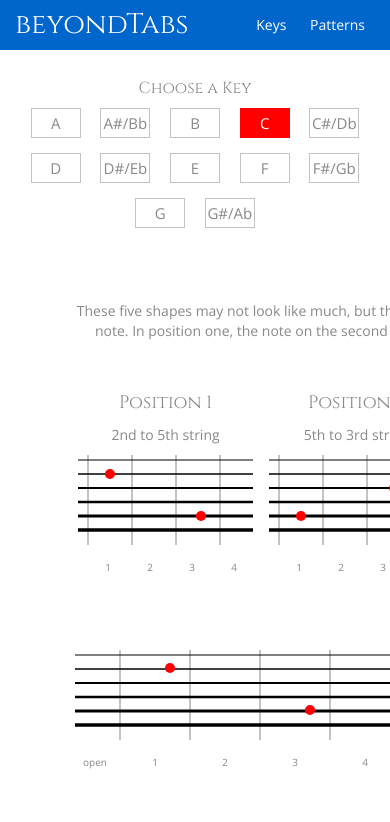
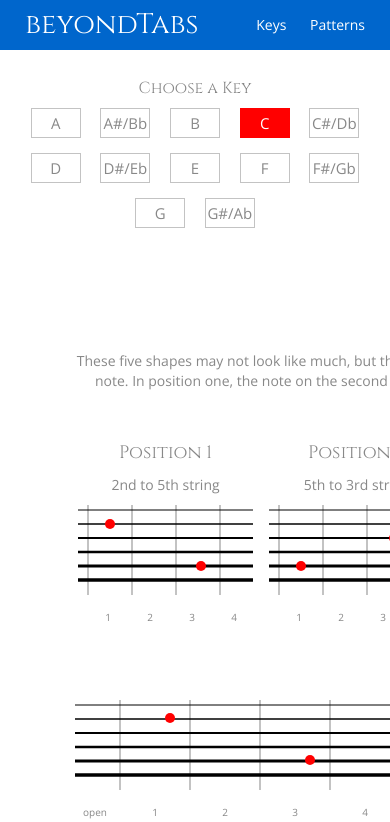
Before and after one commit to rysdyk/beyond-tabs, a plain HTML site: page patterns.html in a window 390 px wide. Shown: the top 822 px of the page. Drawn offline with nearby package versions, Linux system fonts and the light colour scheme.

Commit message:
improve responsiveness

```diff
--- a/css/overrides.scss
+++ b/css/overrides.scss
@@ -10,14 +10,14 @@ p { margin-top: 10px; }
 section, h2 { clear: both; }
 
 header {
-	overflow: hidden;
 	height: 50px;
 	background: #0066CC;
 	color: white;
+	position: fixed;
+	text-align: center;
+	top: 0;
 	width: 100%;
-	text-align: center;
-	position: fixed;
-	z-index: 2;
+	z-index: 1;
 
 	nav {
 		float: right;
@@ -36,16 +36,18 @@ header {
 	h1 {
 		float: left;
 		font-size: 28px;
-		margin: 0;
+		margin: 0 0 0 10px;
 		line-height: 50px;
 	}
 }
 
 #content {
-	min-width: 1100px;
 	background: #fff;
 	margin-bottom: 200px;
+	margin-top: 50px;
+	min-width: 1100px;
 	overflow: hidden;
+	z-index: 1;
 
 	p { text-transform: initial; }
 }
@@ -198,8 +200,7 @@ h1 {
 	background: #fff;
 	position: fixed;
 	top: 0;
-	left: 50%;
-	margin-left: -416px;
+	left: 0;
 	padding-top: 3px !important;
 	z-index: 10;
 
```
Also changed, not shown: index.html (+1 -1 lines), css/overrides.css, notes.txt, 1 other file.
